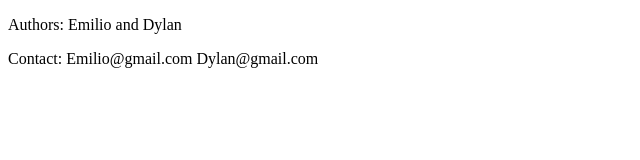
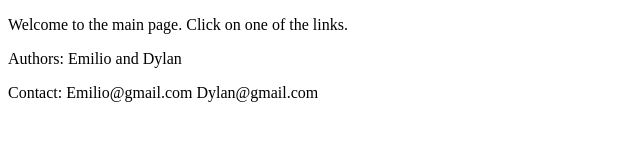
Before and after one commit to emilioiturbide/COSC224-Lab01, a plain HTML site: page index.html in a window 1280 px wide. Shown: the whole page, without its empty margins (0-640 px from the left). Drawn offline with Linux system fonts and the light colour scheme.

Commit message:
Add style.css and update main page content

```diff
--- a/index.html
+++ b/index.html
@@ -3,10 +3,13 @@
 <head>
     <meta charset="UTF-8">
     <meta name="viewport" content="width=device-width, initial-scale=1.0">
+    <link rel="stylesheet" href="style.css">
     <title>Index</title>
 </head>
 <body>
-
+    <div id="content">
+        <p>Welcome to the main page. Click on one of the links.</p>
+    </div>
 </body>
 <footer>
     <p>Authors: Emilio and Dylan</p>
```
